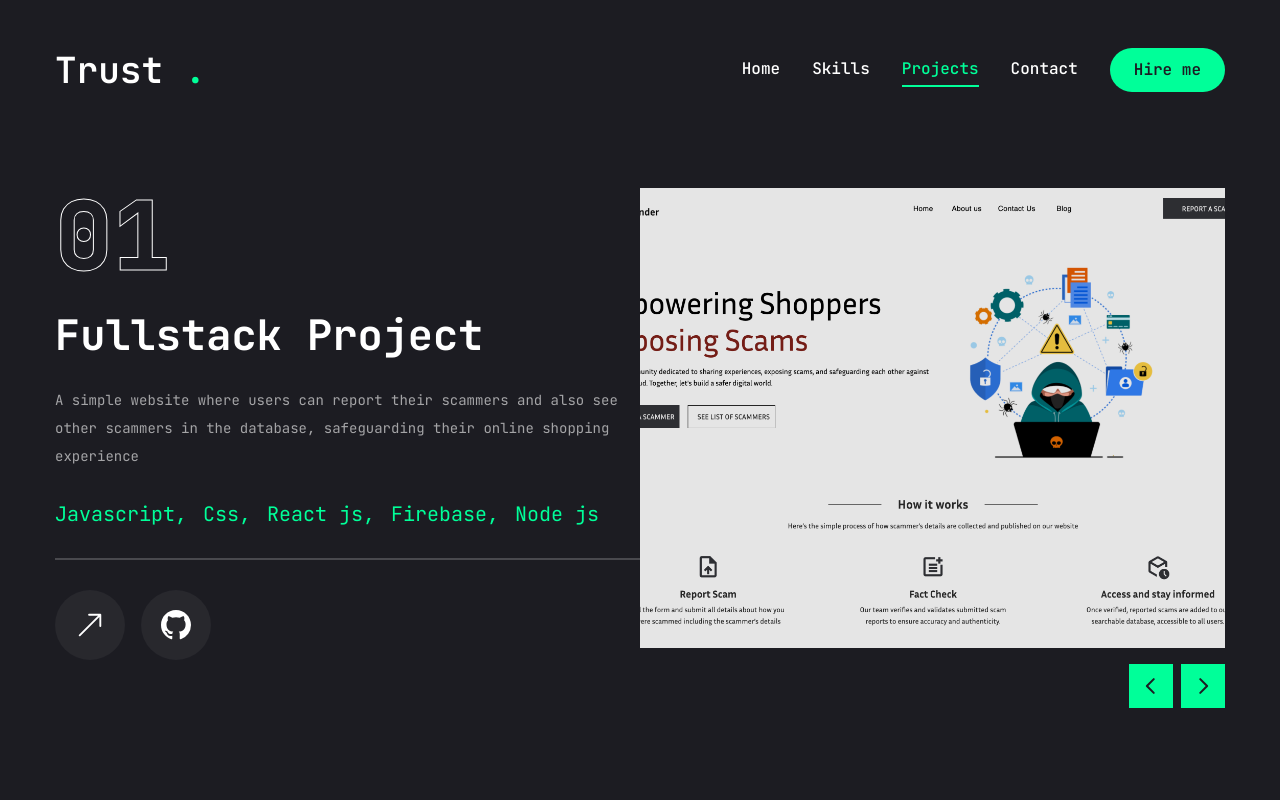
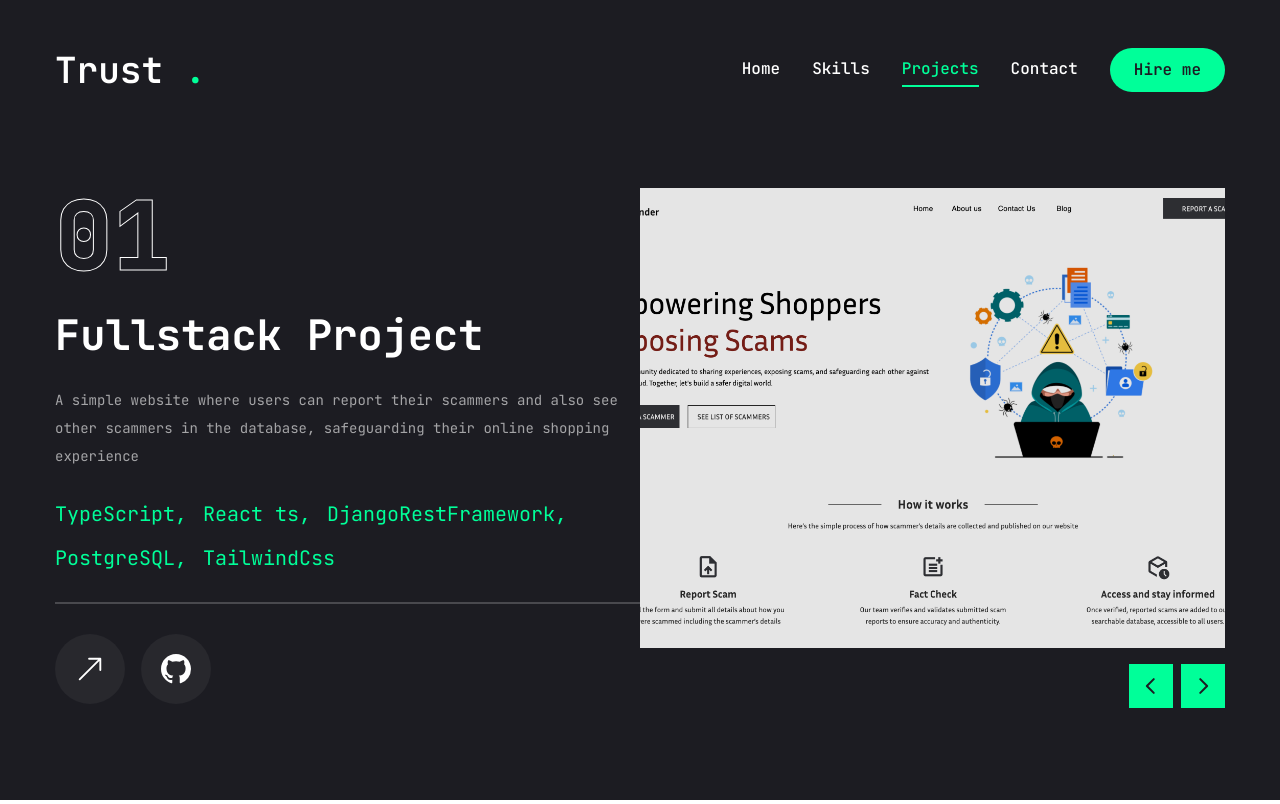
Before and after one commit to trustadekoye/my-portfolio, a Next.js app: page /projects in a window 1280 px wide. Built offline with nearby package versions, Linux system fonts and the light colour scheme.

Commit message:
updated links behaviour

```diff
--- a/app/projects/page.jsx
+++ b/app/projects/page.jsx
@@ -27,14 +27,14 @@ const projects = [
     description:
       "A simple website where users can report their scammers and also see other scammers in the database, safeguarding their online shopping experience",
     stack: [
-      { name: "Javascript" },
-      { name: "Css" },
-      { name: "React js" },
-      { name: "Firebase" },
-      { name: "Node js" },
+      { name: "TypeScript" },
+      { name: "React ts" },
+      { name: "DjangoRestFramework" },
+      { name: "PostgreSQL" },
+      { name: "TailwindCss" },
     ],
     image: "/assets/project-1.png",
-    live: "https://theblacklistdb.netlify.app",
+    live: "https://blacklistdb-frontend.vercel.app/",
     github: "",
   },
   {
@@ -114,7 +114,8 @@ const Projects = () => {
               {/* buttons */}
               <div className="flex items-center gap-4">
                 {/* live project button */}
-                <Link href={project.live}>
+                <Link href={project.live} passHref legacyBehavior>
+                  <a target="_blank" rel="noopener noreferrer">
                     <TooltipProvider delayDuration={100}>
                       <Tooltip>
                         <TooltipTrigger className="w-[70px] h-[70px] rounded-full bg-white/5 flex justify-center items-center group">
@@ -125,9 +126,11 @@ const Projects = () => {
                         </TooltipContent>
                       </Tooltip>
                     </TooltipProvider>
+                  </a>
                 </Link>
                 {/* github project button */}
-                <Link href={project.github}>
+                <Link href={project.github} passHref legacyBehavior>
+                  <a target="_blank" rel="noopener noreferrer">
                     <TooltipProvider delayDuration={100}>
                       <Tooltip>
                         <TooltipTrigger className="w-[70px] h-[70px] rounded-full bg-white/5 flex justify-center items-center group">
@@ -138,6 +141,7 @@ const Projects = () => {
                         </TooltipContent>
                       </Tooltip>
                     </TooltipProvider>
+                  </a>
                 </Link>
               </div>
             </div>
```
Lines whose indentation alone changed are shown as unchanged.
